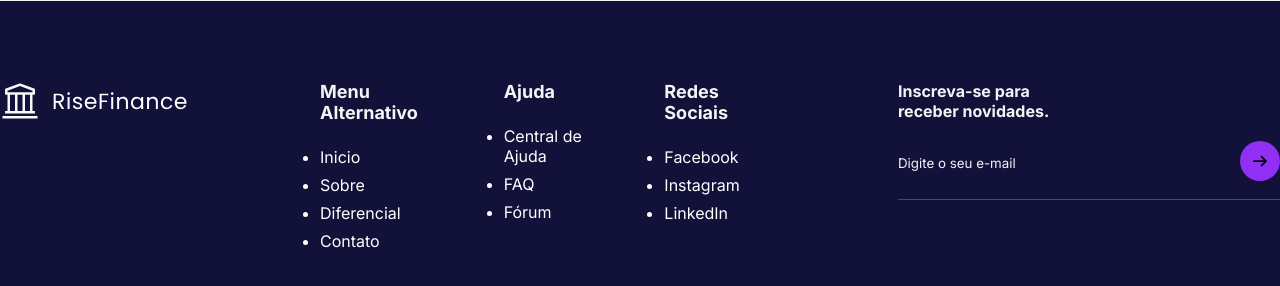
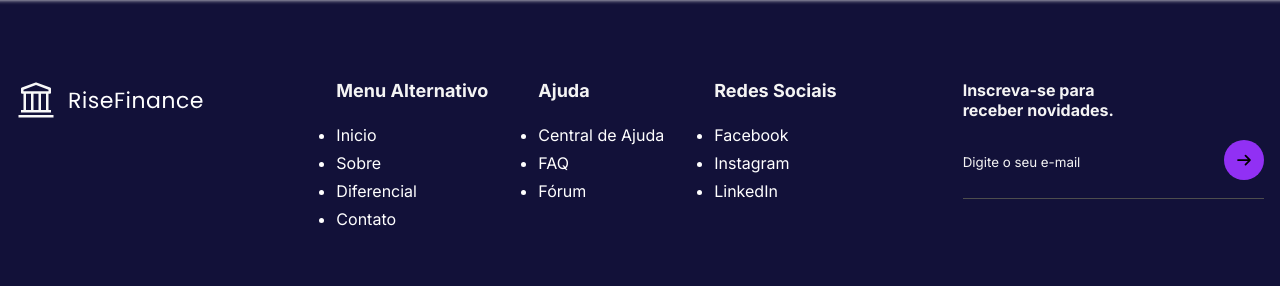
Before and after one commit to GabrielAraujoBarbosa/rise-finance, a plain HTML site: page index.html in a window 1280 px wide. Drawn offline with Linux system fonts and the light colour scheme.

Commit message:
update: updating stylization in style.css and global.css && form attributes

```diff
--- a/index.html
+++ b/index.html
@@ -78,7 +78,7 @@
     </section>
 
     <section class="footer-newsletter">
-      <form action="">
+      <form action="" method="post">
         <label for="email-input" class="bold">Inscreva-se para receber novidades.</label>
 
         <div class="input-group">
--- a/src/styles/global.css
+++ b/src/styles/global.css
@@ -3,6 +3,7 @@
   --secondary-color: #121139;
   --neutral-color: #F4F4F4;
   --default-text-color: #FFFFFF;
+  --selection-color: #8b54c2;
 
   --font-family: 'Inter';
 
@@ -27,7 +28,9 @@ body {
   color: var(--default-text-color);
   background-color: var(--secondary-color);
 }
-
+body::selection {
+  background-color: var(--selection-color);
+}
 .highlighted-text {
   color: var(--primary-color);
 }
--- a/src/styles/style.css
+++ b/src/styles/style.css
@@ -6,7 +6,7 @@ footer {
     align-items: flex-start;
     gap: 126px;
     padding: 80px 0;
-    border-top: 1px solid var(--neutral-color);
+    box-shadow: inset 0 10px 4px -10px var(--neutral-color);
 }
 
 .footer-links {
@@ -25,6 +25,12 @@ footer {
     flex-direction: column;
     gap: 8px;
 }
+.footer-column ul li {
+    transition: all 0.3s;
+}
+.footer-column ul li:hover {
+    text-shadow: 0px 0px 4px var(--button-primary-color-hover);
+}
 
 .footer-newsletter form {
     display: flex;
@@ -38,15 +44,17 @@ footer {
 }
 .footer-newsletter .input-group {
     display: flex;
-    gap: 150px;
+    gap: 21px;
     align-items: stretch;
 }
-
-.footer-newsletter input[type="email"]::placeholder {
+.footer-newsletter input[type="email"] {
+    width: 240px;
+    caret-color: var(--selection-color);
+    outline: none;
+    background: transparent;
     color: var(--neutral-color);
 }
-.footer-newsletter input[type="email"] {
-    background: transparent;
+.footer-newsletter input[type="email"]::placeholder {
     color: var(--neutral-color);
 }
 .footer-newsletter button[type="submit"] {
```
